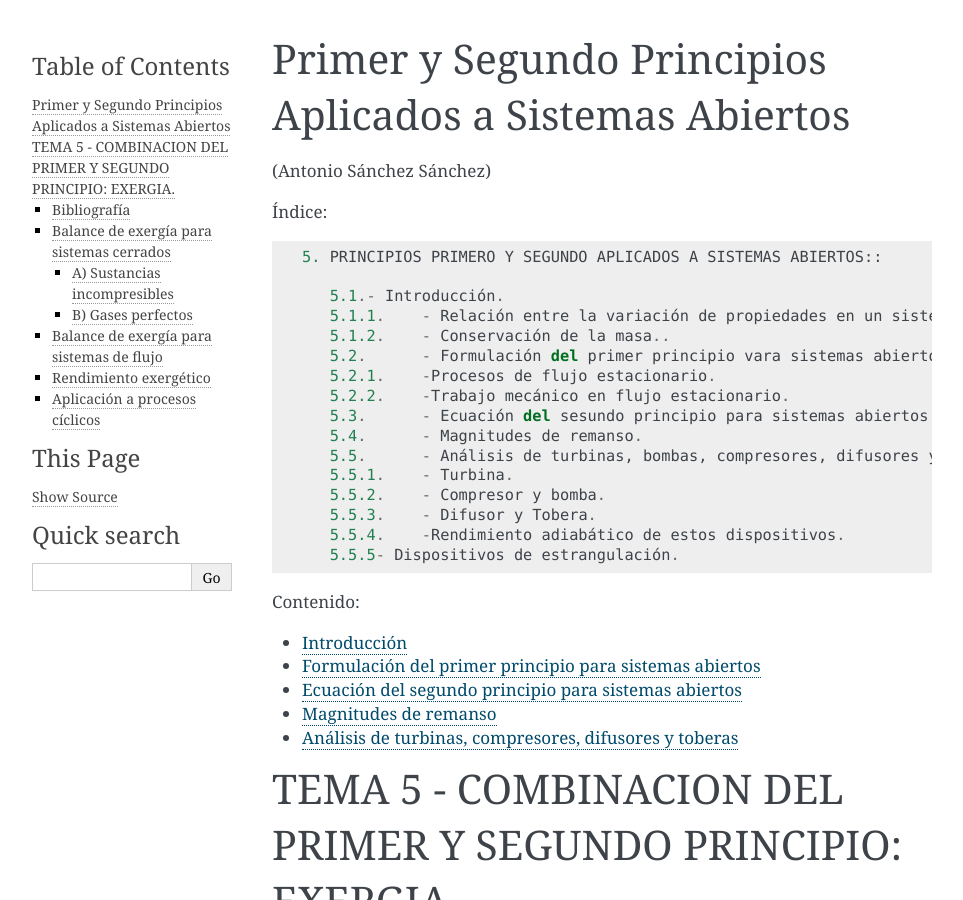
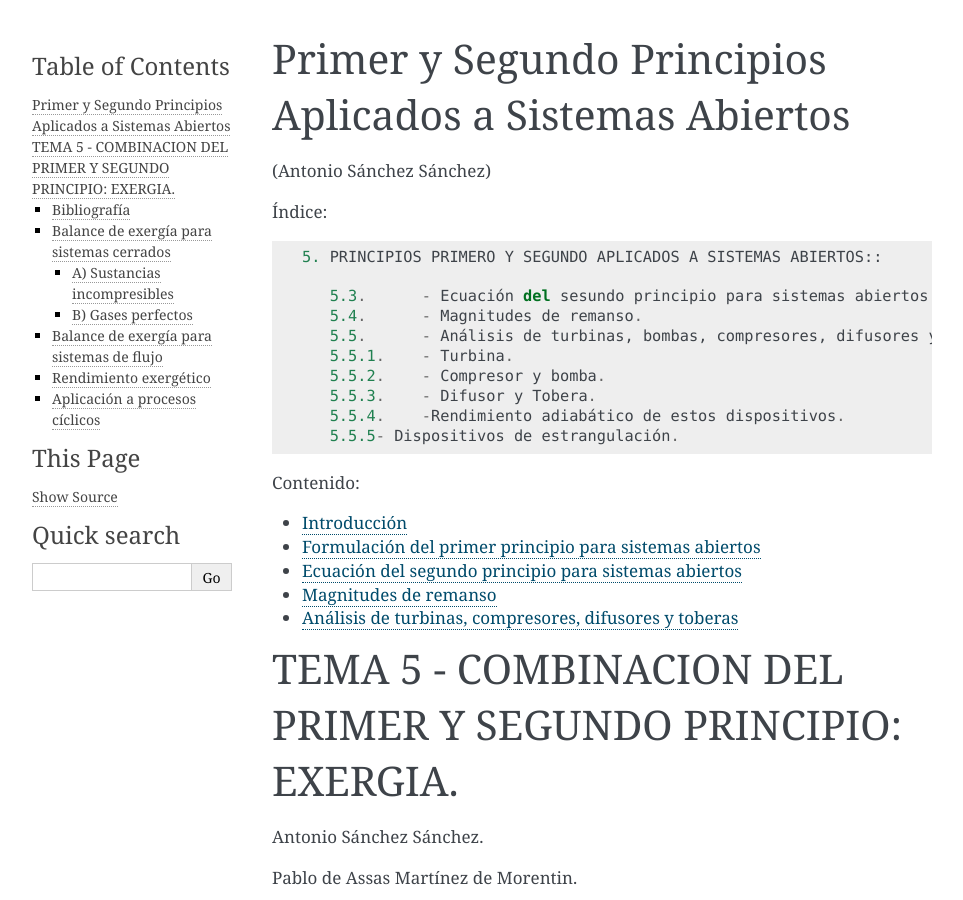
Before and after one commit to mantielero/termodinamica, a Sphinx documentation site: the page built from source/sistemas_abiertos.rst, in a window 1280 px wide and 900 px high. Shown: the whole window, without its empty margins (148-1111 px from the left). Built offline with Sphinx 7.4.7, drawn with Linux system fonts in a browser that asks for light colours.

Commit message:
Update sistemas_abiertos.rst

```diff
--- a/source/sistemas_abiertos.rst
+++ b/source/sistemas_abiertos.rst
@@ -8,12 +8,6 @@ Primer y Segundo Principios Aplicados a Sistemas Abiertos
 
    5. PRINCIPIOS PRIMERO Y SEGUNDO APLICADOS A SISTEMAS ABIERTOS::
 
-      5.1.- Introducción.
-      5.1.1.	- Relación entre la variación de propiedades en un sistema cerrado y un sistema abierto.
-      5.1.2.	- Conservación de la masa..
-      5.2.	- Formulación del primer principio vara sistemas abiertos.
-      5.2.1.	-Procesos de flujo estacionario.
-      5.2.2.	-Trabajo mecánico en flujo estacionario.
       5.3.	- Ecuación del sesundo principio para sistemas abiertos.
       5.4.	- Magnitudes de remanso.
       5.5.	- Análisis de turbinas, bombas, compresores, difusores y toberas.
```
